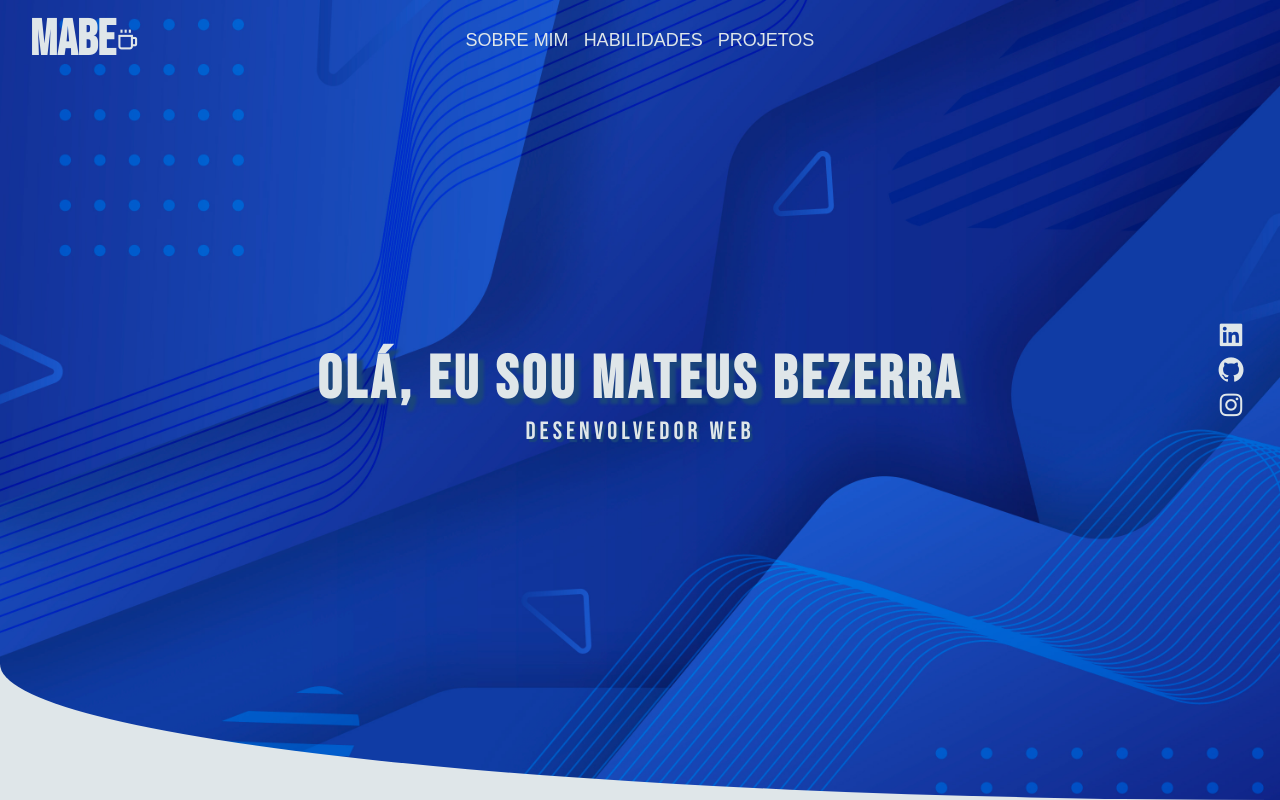
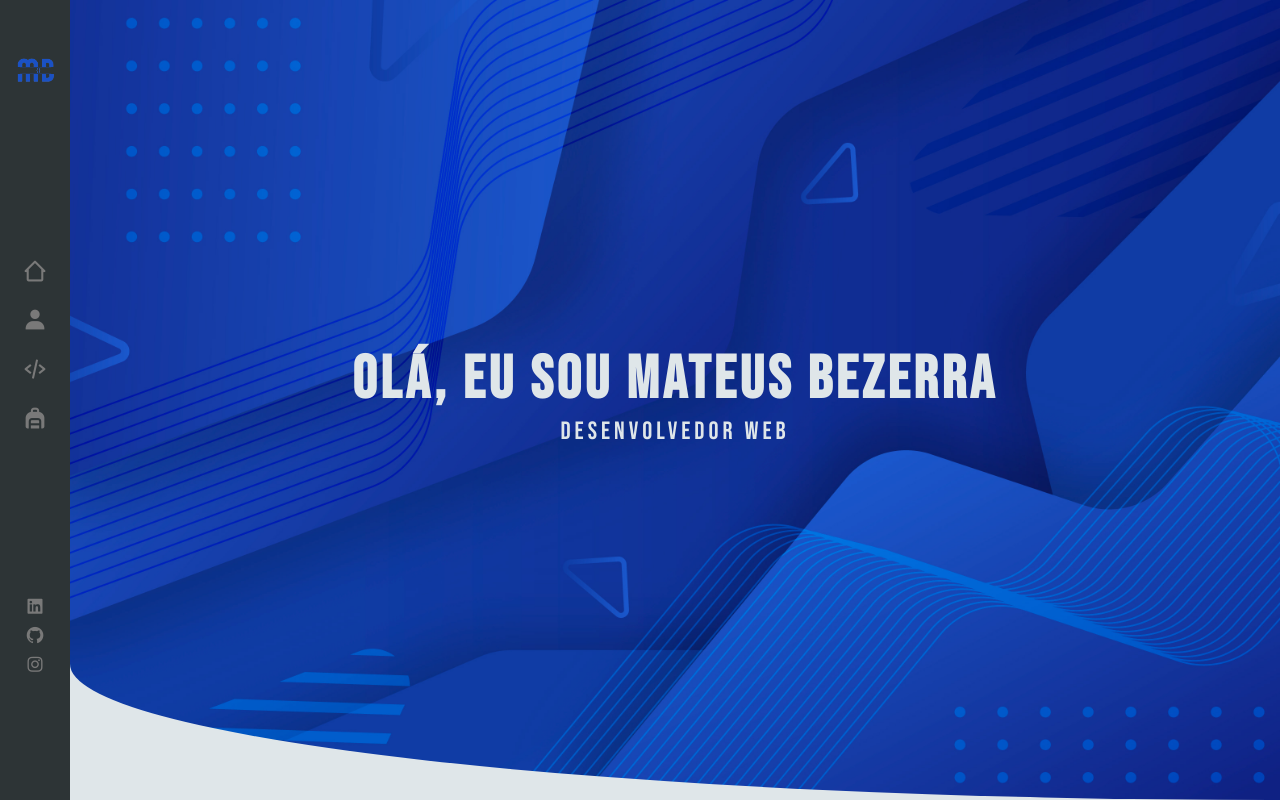
Before and after one commit to Mateuscoding/portfolio, a plain HTML site: page index.html in a window 1280 px wide. Shown: the top 800 px of the page. Drawn offline with nearby package versions, Linux system fonts and the light colour scheme.

Commit message:
Mudando a painel de navegação do portfólio

```diff
--- a/css/style.css
+++ b/css/style.css
@@ -14,78 +14,77 @@ body{
     width: 100%;
     height: 100%;
     background-color: #dfe6e9;
-    overflow-x: hidden;
+}
+header{
+    position: fixed;
+    width: 70px;
+    height: 100%;
+    background-color: #2d3436;
+    display: flex;
+    align-items: center;
+    flex-direction: column;
+    /* z-index: 100; */
+}
+.logo{
+    font-family: 'Bebas Neue';
+    /* font-size: 95%; */
+    display: flex;
+    justify-content: center;
+    align-items: center;
+    color: #1A51C5;
+    width: 100%;
+    padding: 5px;
+    height: 20%;
+    overflow: hidden;
+
+}
+.logo img{
+    width: 90%;
+}
+nav{
+    height: 100%;
+    display: flex;
+    flex-direction: column;
+    justify-content: space-evenly;
+    align-items: center;
 }
 
 
-header{
-    position: absolute;
-    width: 100%;
-    height: 10vh;
-    /* background-color: aqua; */
-}
-nav{
-    width: 100%;
-    height: 10vh;
-}
-.logo{
-    font-family: 'Bebas Neue';
+
+.menu, .redes{
+    position: relative;
     font-size: 25px;
-    position: absolute;
-    top: 10px;
-    left: 30px;
     display: flex;
-    align-items: center;
-    color: #dfe6e9;
+    flex-direction: column;
+    justify-content: center;
+    list-style: none;
 
 }
+.menu{
+    gap: 20px;
+}
+nav li > a{
+    color: #797979;
+    font-family: sans-serif;
+    text-decoration: none;
+    transition: .3s;
+    cursor: pointer;
+}
+.menu li:hover{
+       text-shadow: 0.1em 0.1em 0.05em #1A51C5
 
-.menu{
-
-    height: 100%;
-    display: flex;
-    justify-content: center;
-    align-items: center;
-    gap: 15px;
-    list-style: none;
-    font-size: 18px;
-    /* font-weight: bold; */
+}
+.redes{
+    /* background-color: #1a457c; */
+    height: 30%;
+    justify-content: flex-end;
+    gap: 5px;
+    font-size: 20px;
+    height: 20%;
+    color: #797979;
 }
 
-.menu li > a{
-    font-family: sans-serif;
-    text-decoration: none;
-    color: #dfe6e9;
-    transition: .3s;
-}
-.menu li:hover{
-    font-size: 20px;
-    transition: .3s;
-    font-weight: bold;
-    /* position: relative; */
-    /* top: -5px; */
-}
-.redes{
-    position: absolute;
-    top: 40%;
-    left: 95%;
-    font-size: 30px;
-}
-
-.redes ul li{
-    background-color: transparent;
-    list-style-type: none;
-    color: #dfe6e9;
-}
-
-.redes i{
-    transition: .4s;
-}
-.redes ul li i:hover{
-    cursor: pointer;
-    transition: .4s;
-    color: #2d3436
-}
+main{margin-left: 70px;}
 
 .apresentacao{
     width: 100%;
@@ -100,13 +99,13 @@ nav{
 }
 
 .descricao{
+    width: 90%;
     margin-bottom: 10px;
     letter-spacing: 4px;
     font-family: 'Bebas Neue';
     color: #dfe6e9;
     text-align: center;
     font-size: 25px;
-    text-shadow: 0.1em 0.1em 0.05em #1a457c
 
 }
 
@@ -115,7 +114,6 @@ nav{
     letter-spacing: 4px;
     font-family: 'Bebas Neue';
     font-size: 60px;
-    text-shadow: 0.1em 0.1em 0.05em #1a457c
 
 }
 
@@ -125,6 +123,8 @@ nav{
     width: 100%;
     height: 100%;
     /* background-color: black; */
+    overflow: hidden;
+
 }
 
 #sobre h1{
@@ -147,22 +147,14 @@ nav{
     color: #2d3436;
     font-family: sans-serif;
 }
-
-
 .foto img{
     width: 400px;
-
 }
-
 .legenda {
+    z-index: 10;
     margin-top: 50px;
     height: 400px;
-    /* display: flex; */
-    /* align-items: center; */
-    /* width: 500px; */
 }
-
-
 .line-flutuante{
     top: 20%;
     left: 90%;
@@ -191,50 +183,44 @@ box-shadow: 0px 0px 44px -1px rgba(26,80,197,1);
 box-shadow: 0px 0px 44px -1px rgba(26,80,197,1);
 }
 
-
-
 @media(max-width: 1000px){
 
     .foto img{
         width: 200px;
     }
-
-    .info{
-        width: 90%;
+  .info{
+    z-index: 1000;
+        margin: 0 auto;
+        width: calc(100% - 80px);
         gap: 0;
         flex-direction: column;
         justify-content: center;
         align-items: center;
+        padding: 0;
     }
-
     .legenda{
+        width: 100%;
         margin: 0;
         text-align: center;
     }
-
 }
 @media(max-width: 640px){
-        .menu{
-            display: none;
-        }
-
-
-
         .line-flutuante{
             left: 70%;
         }
+
+        .line-flutuante-2{
+            left: -40%;
+        }
 }
 @media(max-width: 550px){
-
-
-
     .line-flutuante{
 
 
     }
     .line-flutuante-2{
 
-            left: -35%;
+            left: -85%;
             top: 90%;
 
     }
--- a/index.html
+++ b/index.html
@@ -13,15 +13,45 @@
 
         <header>
             <div class="logo">
-                <h1>MABE</h1>
-                <i class='bx bx-coffee'></i>
+                <img src="./assets/logo-mb.png" alt="">
+                <!-- <h1>MABE</h1> -->
+                <!-- <i class='bx bx-coffee'></i> -->
             </div>
             <nav>
                 <ul class="menu">
-                    <li><a href="#">SOBRE MIM</a></li>
-                    <li><a href="#">HABILIDADES</a></li>
-                    <li><a href="#">PROJETOS</a></li>
+                    <li id="inicio"><a href="#">
+                        <i class='bx bx-home-alt-2' ></i>
+                    </a></li>
+                    <li id="sobre"><a href="#">
+                        <i class='bx bxs-user'></i>
+                    </a></li>
+                    <li id="habilidades"><a href="#">
+                        <i class='bx bx-code-alt'></i>
+                    </a></li>
+                    <li id="projetos"><a href="#">
+                        <i class='bx bxs-backpack'></i>
+                    </a></li>
                 </ul>
+
+                <ul class="redes">
+                    <li>
+                        <a href="">
+                            <i class='bx bxl-linkedin-square'></i>
+                        </a>
+                    </li>
+                    <li>
+                       <a href="">
+                            <i class='bx bxl-github'></i>
+                        </a>
+                    </li>
+
+                    <li>
+                        <a href="">
+                            <i class='bx bxl-instagram'></i></li>
+                        </a>
+                    </li>
+                </ul>
+            </div>
             </nav>
 
         </header>
@@ -37,15 +67,6 @@
                     <p>DESENVOLVEDOR WEB</p>
                 </div>
 
-                <div class="redes">
-                    <ul class="grupo">
-                        <li>
-                            <i class='bx bxl-linkedin-square'></i>
-                        </li>
-                        <li><i class='bx bxl-github'></i></li>
-                        <li><i class='bx bxl-instagram'></i></li>
-                    </ul>
-                </div>
 
             </section>
 
```
Also changed, not shown: assets/logo-mb.png (added), assets/logo.png, js/script.js (added).
